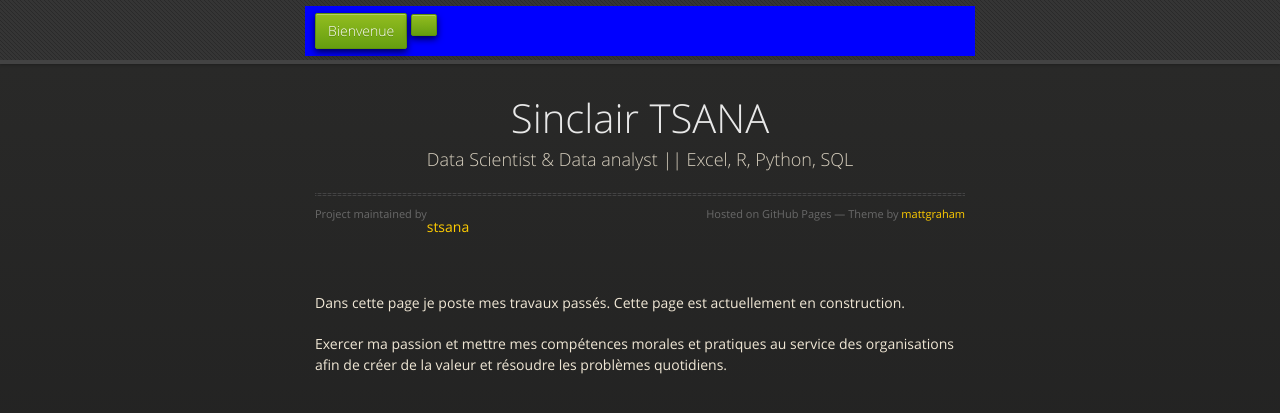
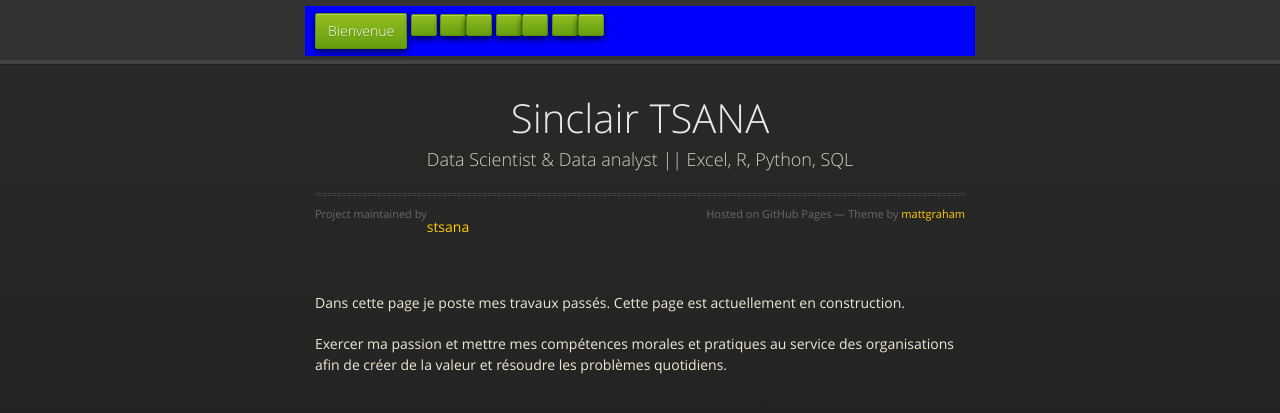
Before and after one commit to stsana/stsana.github.io, a Jekyll site: the page built from index.md, in a window 1280 px wide. Shown: the top 413 px of the page. Built offline with Jekyll 4.4.1, drawn with Linux system fonts in a browser that asks for light colours.

Commit message:
ajout des liens vers 4 labels

```diff
--- a/_layouts/default.html
+++ b/_layouts/default.html
@@ -23,6 +23,9 @@
           <ul>
             <li class="link"><a href="{{ stsana.github.io/ }}">Bienvenue</a></li>
             <li class="link"><a href="{{}}"></li>
+            <li class="link"><a href="{{}}"></li>
+            <li class="link"><a href="{{}}"></li>
+            <li class="link"><a href="{{}}"></li>
           </ul>
         </nav>
       </div><!-- end header -->
```
